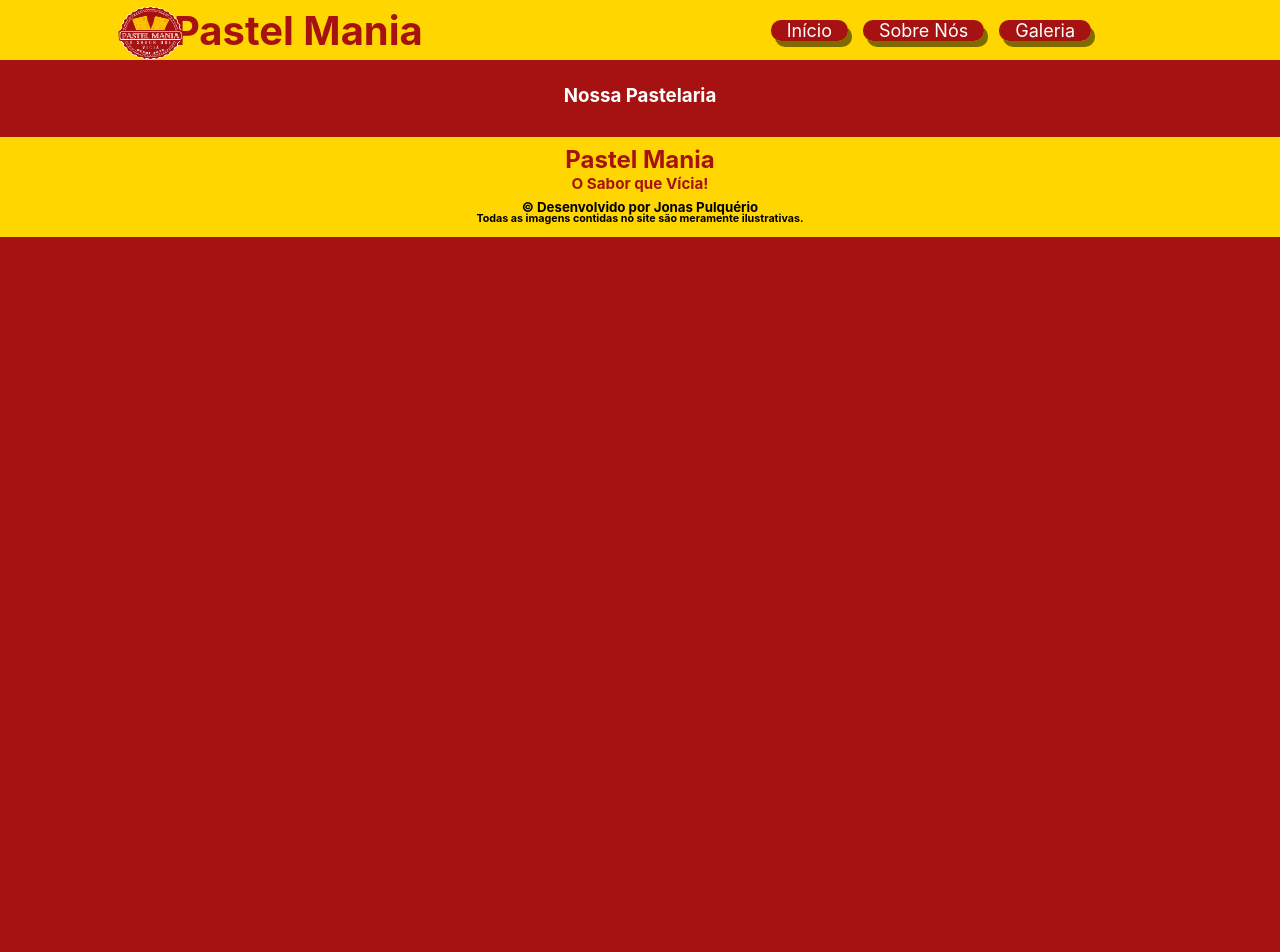
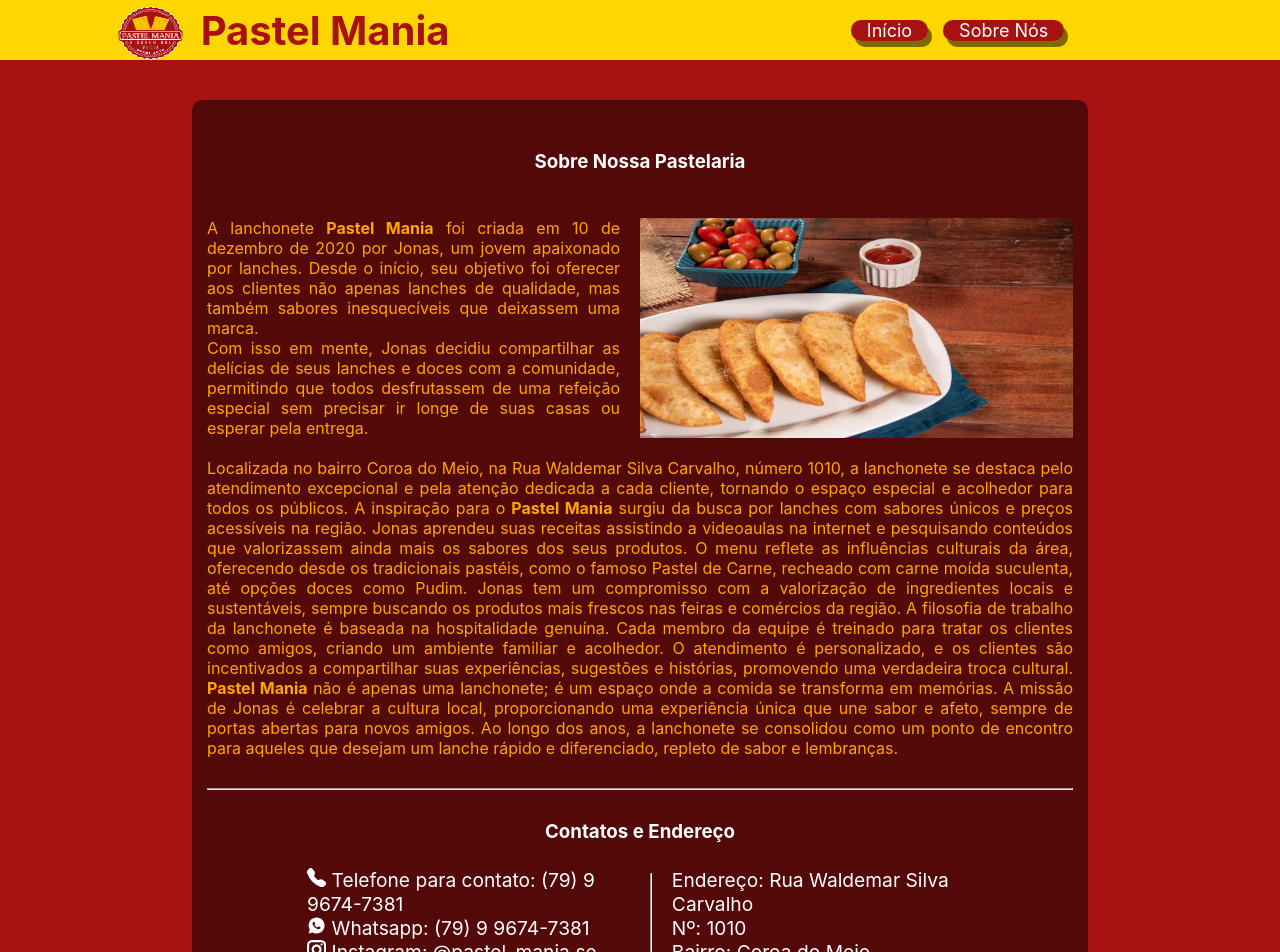
Before and after one commit to JonasPulquerio/pastel-mania, a JavaScript app: page /sobreNos in a window 1280 px wide. Shown: the top 952 px of the page. Before the commit the page ends 800 px from the top, so only its background shows below. Built offline with nearby package versions, Linux system fonts and the light colour scheme; the HTML template or start-up script is replaced by a standard one.

Commit message:
Implantação do texto da página sobre nós

```diff
--- a/package.json
+++ b/package.json
@@ -8,6 +8,7 @@
     "@testing-library/user-event": "^13.5.0",
     "react": "^18.3.1",
     "react-dom": "^18.3.1",
+    "react-icons": "^5.3.0",
     "react-router-dom": "^6.26.2",
     "react-scripts": "5.0.1",
     "swiper": "^11.1.14",
--- a/src/Pages/Home/Home.module.css
+++ b/src/Pages/Home/Home.module.css
@@ -0,0 +1,7 @@
+.home {
+    width: 80%;
+    display: flex;
+    flex-wrap: wrap;
+    justify-content: center;
+    gap: 15px;
+}
--- a/src/Pages/Home/index.js
+++ b/src/Pages/Home/index.js
@@ -5,6 +5,7 @@
 import Footer from "../../components/Footer";
 import Header from "../../components/Header";
 import Category, { categories, filterCategory } from "../../components/Category";
+import style from "./Home.module.css";
 
 function Home() {
   return (
@@ -13,14 +14,14 @@
       <Banner image="22" />
       <Text />
       <Container>
-
+        <section className={style.home}>
         {
           categories.map((category, index) =>
             <Category key={index} category={category}>
               {filterCategory(index).map((pastel, indexCategoria) => <Cardapio key={indexCategoria} dados={pastel}/>)}
             </Category>)
         }
-
+        </section>
       </Container>
       <Footer />
     </>
--- a/src/Pages/PageNotFound/PageNotFound.module.css
+++ b/src/Pages/PageNotFound/PageNotFound.module.css
@@ -1,6 +1,6 @@
 .container {
     width: 100%;
-    height: 79.8vh;
+    height: 100%;
     display: flex;
     flex-direction: column;
     align-items: center;
--- a/src/Pages/SobreNos/SobreNos.module.css
+++ b/src/Pages/SobreNos/SobreNos.module.css
@@ -1,3 +1,73 @@
 .sobrenos {
-    padding-top: 84px;
+    width: 70%;
+    height: 100%;
+    padding-block: 50px;
+    background-color: #00000080;
+    padding-inline: 15px;
+    border-radius: 10px;
+    margin: 100px auto 0px;
 }
+
+.texto {
+    display: flex;
+    gap: 20px;
+    padding-block: 30px 20px;
+}
+
+.sobrenos img {
+    width: 50%;
+}
+
+.primaryText {
+    color: orange;
+    text-align: justify;
+}
+
+hr {
+    margin-block: 30px;
+
+}
+
+h1 {
+    margin-bottom: 15px;
+    text-align: center;
+}
+
+.contato {
+    width: 100%;
+    display: flex;
+    text-align: left;
+    font-size: 1.2rem;
+    gap: 20px;
+    padding-block: 10px;
+    padding-inline: 100px;
+}
+
+.hrContato {
+    height: 90px;
+    margin: 5px auto 0px;
+}
+
+@media (max-width: 1200px) {
+
+    .texto {
+        display: flex;
+        flex-direction: column;
+    }
+
+    .sobrenos img {
+        width: 100%;
+    }
+
+    .contato {
+        text-align: left;
+        font-size: 1rem;
+        gap: 20px;
+        padding-inline: 40px;
+    }
+
+    .hrContato {
+        height: 70px;
+        margin-top: 0px;
+    }
+}
--- a/src/Pages/SobreNos/index.js
+++ b/src/Pages/SobreNos/index.js
@@ -2,6 +2,10 @@
 import Header from "../../components/Header";
 import Container from "../../components/Container";
 import Footer from "../../components/Footer";
+import imagem from "./banner33.png"
+import { RiWhatsappFill } from "react-icons/ri";
+import { GrInstagram } from "react-icons/gr";
+import { BsFillTelephoneFill } from "react-icons/bs";
 
 function SobreNos() {
     return (
@@ -9,7 +13,65 @@
             <Header />
             <Container>
                 <section className={styles.sobrenos}>
-                    <h1>Nossa Pastelaria</h1>
+
+
+                    <h1>Sobre Nossa Pastelaria</h1>
+
+
+                    <div className={styles.texto}>
+                        <section>
+                            <p className={styles.primaryText}>
+                                A lanchonete <strong>Pastel Mania</strong> foi criada em 10 de dezembro de 2020 por Jonas, um jovem apaixonado por lanches. Desde o início, seu objetivo foi oferecer aos clientes não apenas lanches de qualidade, mas também sabores inesquecíveis que deixassem uma marca.
+                            </p>
+
+                            <p className={styles.primaryText}>
+                                Com isso em mente, Jonas decidiu compartilhar as delícias de seus lanches e doces com a comunidade, permitindo que todos desfrutassem de uma refeição especial sem precisar ir longe de suas casas ou esperar pela entrega.
+                            </p>
+                        </section>
+
+                        <img src={imagem} alt="Pastel" />
+                    </div>
+
+
+                    <p className={styles.primaryText}>
+                        Localizada no bairro Coroa do Meio, na Rua Waldemar Silva Carvalho, número 1010, a lanchonete se destaca pelo atendimento excepcional e pela atenção dedicada a cada cliente, tornando o espaço especial e acolhedor para todos os públicos.
+                        A inspiração para o <strong>Pastel Mania</strong> surgiu da busca por lanches com sabores únicos e preços acessíveis na região. Jonas aprendeu suas receitas assistindo a videoaulas na internet e pesquisando conteúdos que valorizassem ainda mais os sabores dos seus produtos.
+                        O menu reflete as influências culturais da área, oferecendo desde os tradicionais pastéis, como o famoso Pastel de Carne, recheado com carne moída suculenta, até opções doces como Pudim. Jonas tem um compromisso com a valorização de ingredientes locais e sustentáveis, sempre buscando os produtos mais frescos nas feiras e comércios da região.
+                        A filosofia de trabalho da lanchonete é baseada na hospitalidade genuína. Cada membro da equipe é treinado para tratar os clientes como amigos, criando um ambiente familiar e acolhedor. O atendimento é personalizado, e os clientes são incentivados a compartilhar suas experiências, sugestões e histórias, promovendo uma verdadeira troca cultural.
+                        <strong> Pastel Mania</strong> não é apenas uma lanchonete; é um espaço onde a comida se transforma em memórias. A missão de Jonas é celebrar a cultura local, proporcionando uma experiência única que une sabor e afeto, sempre de portas abertas para novos amigos. Ao longo dos anos, a lanchonete se consolidou como um ponto de encontro para aqueles que desejam um lanche rápido e diferenciado, repleto de sabor e lembranças.
+                    </p>
+
+                    <hr />
+
+                    <h1>Contatos e Endereço</h1>
+
+                    <div className={styles.contato}>
+                        <div className={styles.direita}>
+
+                            <div>
+                                <p><BsFillTelephoneFill /> Telefone para contato: (79) 9 9674-7381</p>
+                            </div>
+
+                            <div>
+                                <p><RiWhatsappFill /> Whatsapp: (79) 9 9674-7381</p>
+                            </div>
+
+                            <div>
+                                <p><GrInstagram /> Instagram: @pastel_mania.se</p>
+                            </div>
+
+                        </div>
+
+                        <hr className={styles.hrContato} />
+
+                        <div className={styles.esquerda}>
+                            <p>Endereço: Rua Waldemar Silva Carvalho </p>
+                            <p>Nº: 1010</p>
+                            <p>Bairro: Coroa do Meio</p>
+                        </div>
+
+                    </div>
+
                 </section>
             </Container>
             <Footer />
--- a/src/components/Category/Category.module.css
+++ b/src/components/Category/Category.module.css
@@ -8,6 +8,7 @@
     border-radius: 8px;
     padding: 15px;
     background-color: #00000030;
+    margin-bottom: 0px;
 }
 
 .category div {
--- a/src/components/Container/Container.module.css
+++ b/src/components/Container/Container.module.css
@@ -1,13 +1,10 @@
 .container {
-    width: 60%;
+    width: 100%;
     height: 100%;
+    color: #fff;
     display: flex;
     justify-content: center;
     align-items: center;
-    flex-wrap: wrap;
-    color: #fff;
     text-align: center;
-    gap: 15px;
     padding-bottom: 30px;
-    margin: auto;
 }
--- a/src/components/Header/index.js
+++ b/src/components/Header/index.js
@@ -14,7 +14,7 @@
             <nav>
                 <Link to="/">Início</Link>
                 <Link to="/sobreNos">Sobre Nós</Link>
-                <Link to="/galeria">Galeria</Link>
+                {/* <Link to="/galeria">Galeria</Link> */}
             </nav>
         </header>
     );
--- a/src/components/Text/Text.module.css
+++ b/src/components/Text/Text.module.css
@@ -14,6 +14,7 @@
 .text p {
     width: 1200px;
     margin-block: 30px;
+    text-align: center;
 }
 
 @media (max-width: 768px) {
```
Also changed, not shown: src/Pages/SobreNos/banner33.png (added), 1 other file (tests, documents, lock files or other folders).
